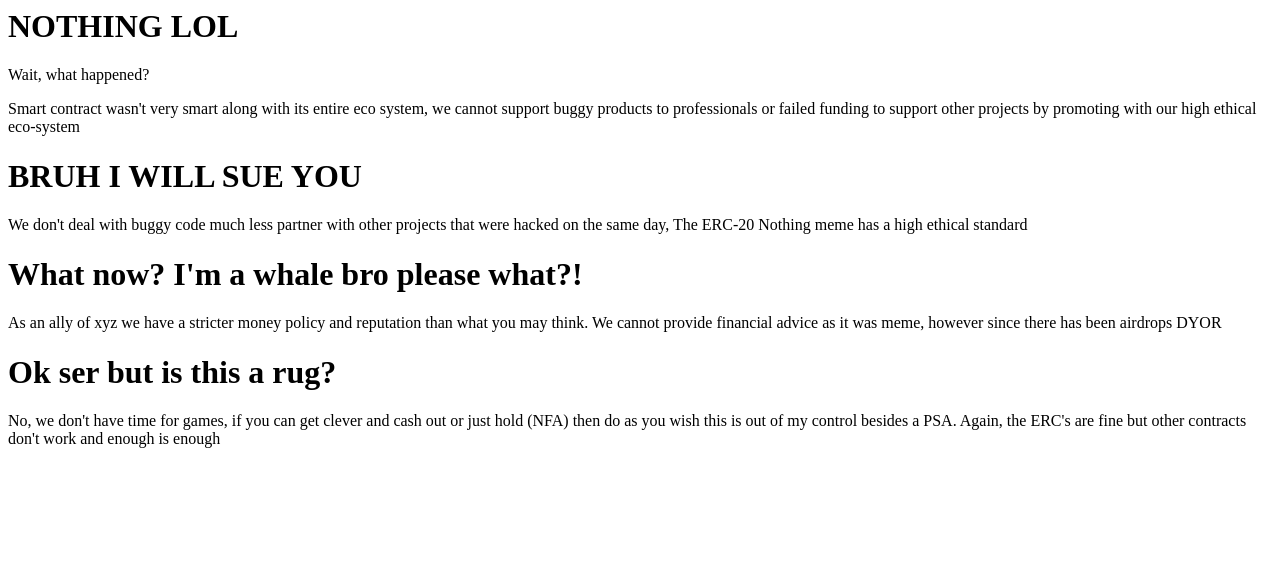
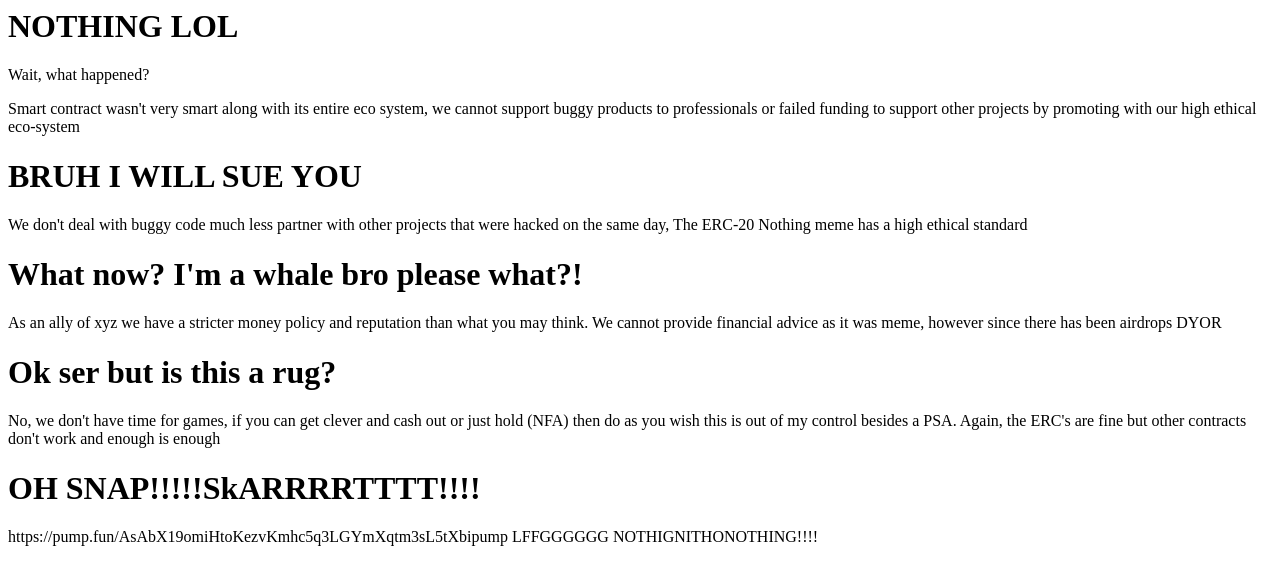
Before and after one commit to UserNotFoundEver/n0thing, a plain HTML site: page index.html in a window 1280 px wide. Drawn offline with Linux system fonts and the light colour scheme.

Commit message:
Update index.html
nothing on solana switch bladez crew

```diff
--- a/index.html
+++ b/index.html
@@ -14,3 +14,8 @@
 
 <h1>Ok ser but is this a rug?</h1>
 <p>No, we don't have time for games, if you can get clever and cash out or just hold (NFA) then do as you wish this is out of my control besides a PSA. Again, the ERC's are fine but other contracts don't work and enough is enough</p>
+
+<H1>OH SNAP!!!!!SkARRRRTTTT!!!!</H1>
+https://pump.fun/AsAbX19omiHtoKezvKmhc5q3LGYmXqtm3sL5tXbipump
+
+LFFGGGGGG NOTHIGNITHONOTHING!!!!
```
